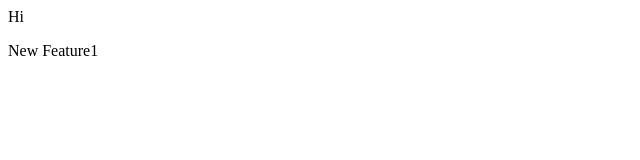
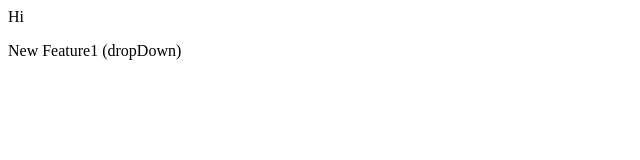
Before and after one commit to Yuvan-sP/localRpo, a plain HTML site: page index.html in a window 1280 px wide. Shown: the full height of the page, 0-640 px from the left. Drawn offline with Linux system fonts and the light colour scheme.

Commit message:
add new feature

```diff
--- a/index.html
+++ b/index.html
@@ -1,2 +1,2 @@
 <p>Hi</p>
-<p> New Feature1 </p>
+<p> New Feature1 (dropDown)</p>
```
